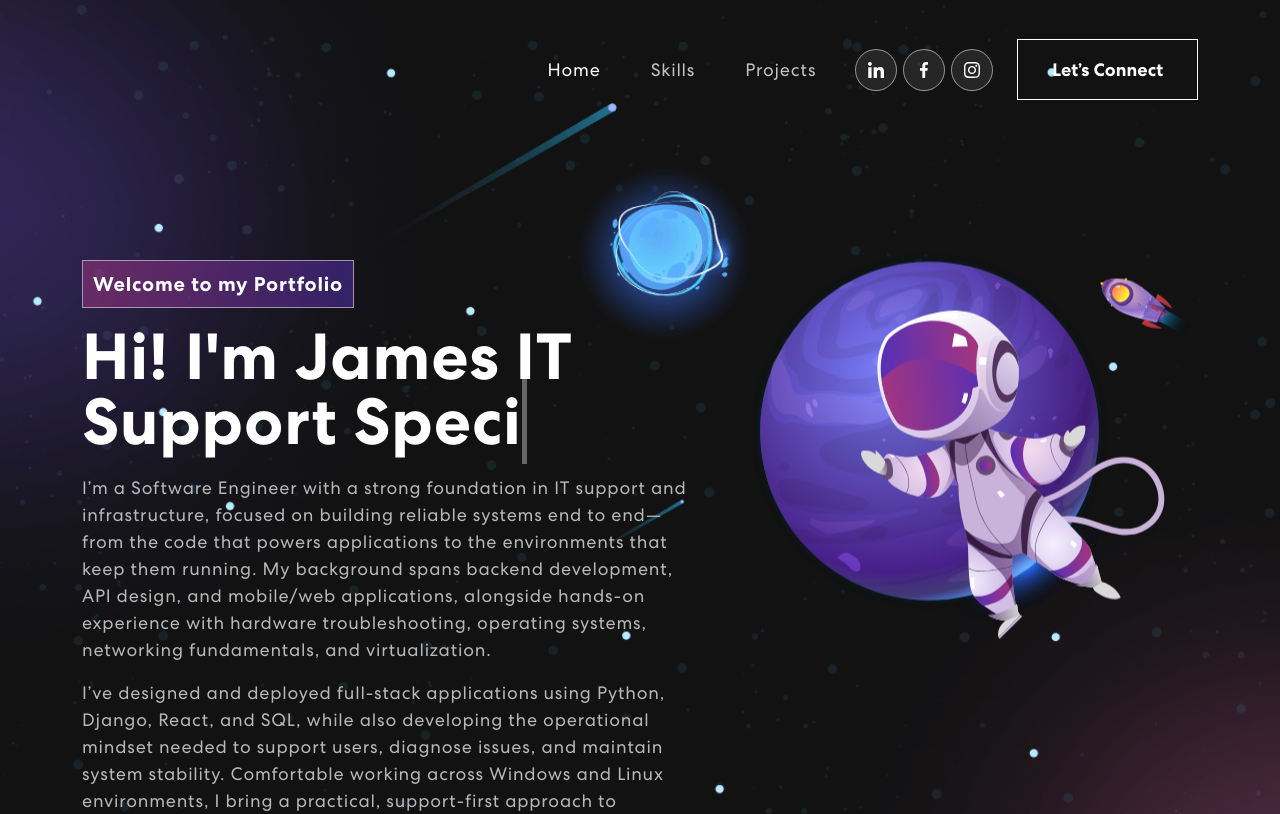
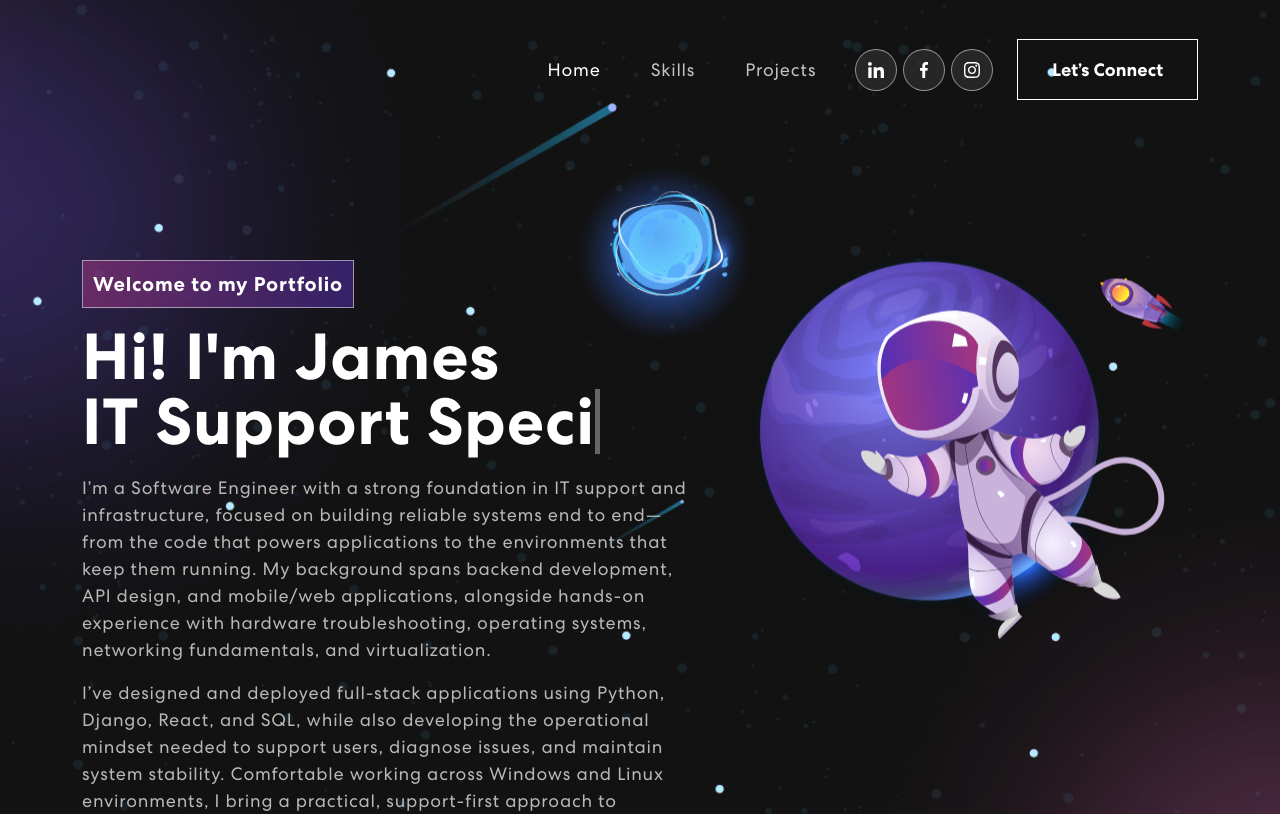
Before and after one commit to JSander72/Personal-Portfolio, a React (Create React App) app: page / in a window 1280 px wide. Shown: the top 814 px of the page. Built offline with nearby package versions, Linux system fonts and the light colour scheme.

Commit message:
feat: enhance text rotation styling with inline-block display and minimum width

```diff
--- a/src/App.css
+++ b/src/App.css
@@ -312,6 +312,8 @@ nav.navbar .navbar-toggler[aria-expanded="true"] .navbar-toggler-icon {
 }
 .txt-rotate > .wrap {
   border-right: 0.08em solid #666;
+  display: inline-block;
+  min-width: 300px;
 }
 
 /************ Skills Css ************/
```
